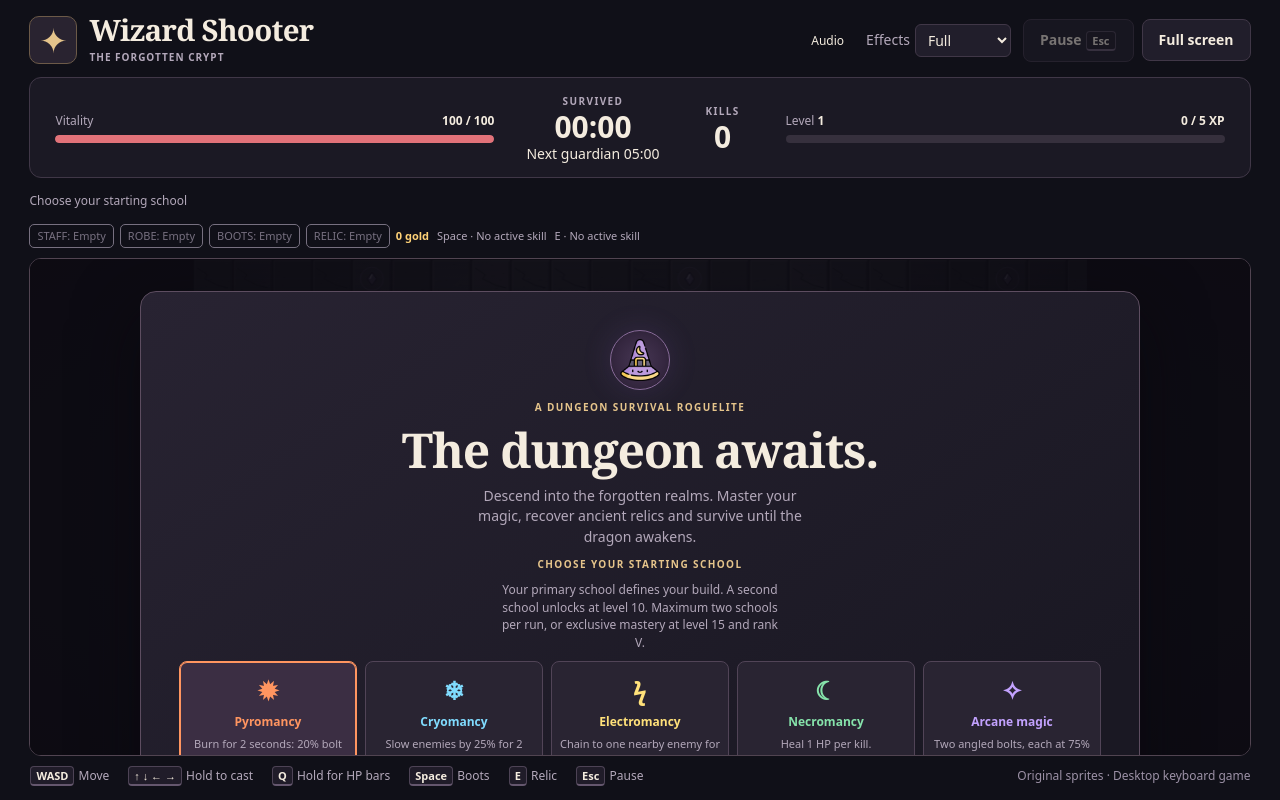
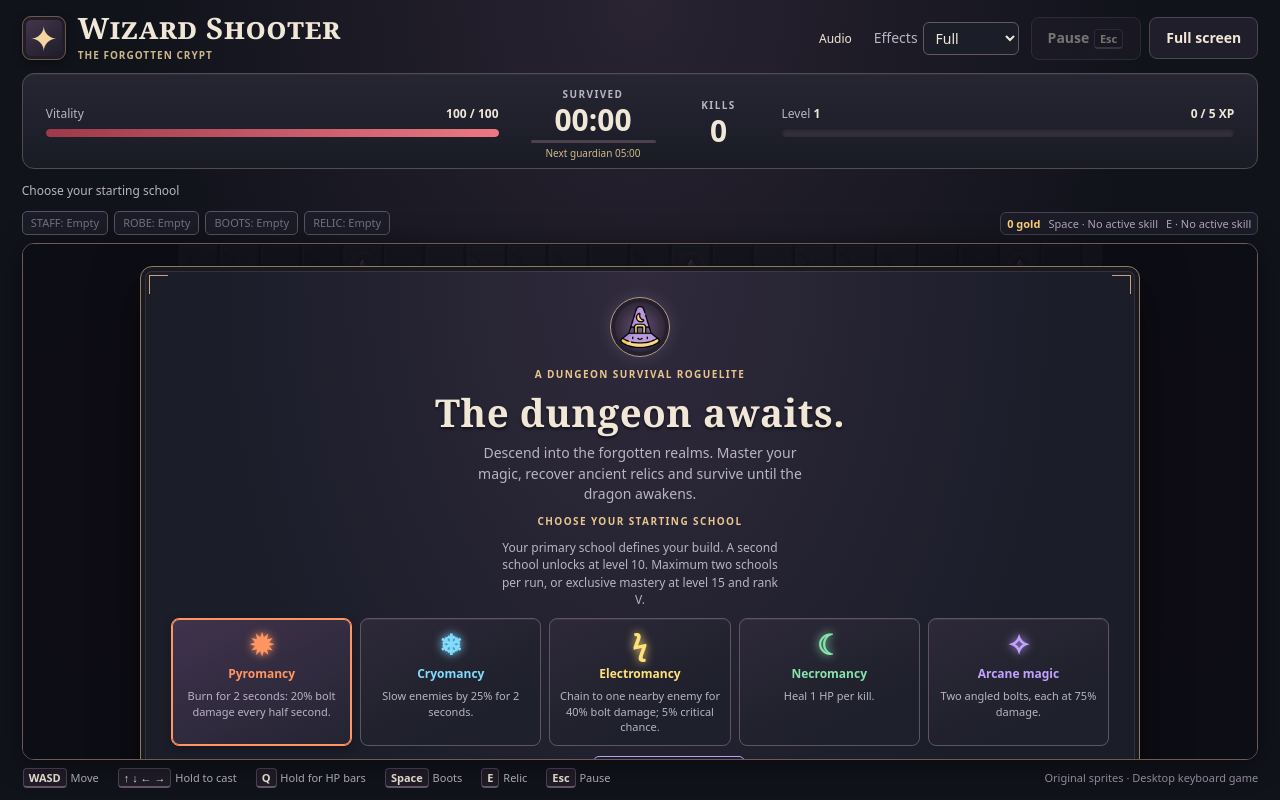
Before and after one commit to lucas-gomes-s/wizard-shooter, a website with bundled scripts: page index.html in a window 1280 px wide. Built offline with nearby package versions, Linux system fonts and the light colour scheme; files whose address does not match are found by name.

Commit message:
Polish dark fantasy title, reward cards, HUD, typography and compact layouts

```diff
--- a/styles/style.css
+++ b/styles/style.css
@@ -105,3 +105,42 @@ blockquote{margin:0;color:var(--gold);font-family:Georgia,serif;font-style:itali
 .profile-options{display:flex;align-items:center;justify-content:center;gap:6px 14px;flex-wrap:wrap;width:100%}.profile-options label{display:flex;align-items:center;gap:6px;font-size:12px;color:var(--muted)}.profile-options select{max-width:240px;background:#211e2b;border:1px solid var(--border);color:var(--text);padding:5px;border-radius:6px}.profile-options p{flex-basis:100%;max-width:none!important}.home{gap:10px}.profile-panel{width:min(100%,1050px);align-items:stretch}.profile-panel p{max-width:none!important}.codex-grid{display:grid;grid-template-columns:repeat(auto-fit,minmax(235px,1fr));gap:12px;text-align:left}.codex-group{background:#211d2b;border:1px solid #473b50;border-radius:8px;padding:10px}.codex-group h3{font-size:13px;color:var(--gold);margin:0 0 6px}.codex-entry{border-top:1px solid #3c3447;padding:7px 0;color:#b3a8ba}.codex-entry strong,.codex-entry span{display:block}.codex-entry span{font-size:11px;line-height:1.4}.codex-entry.discovered strong{color:#8ae1ae}.unlock-notice{color:#8ae1ae!important;font-weight:650;font-size:13px;max-width:none!important}.unlock-notice:empty{display:none}
 
 .audio-menu{position:relative;z-index:12}.audio-menu summary{cursor:pointer;list-style:none;font-size:12px;padding:7px 10px}.audio-menu summary::-webkit-details-marker{display:none}.audio-controls{position:absolute;right:0;top:calc(100% + 6px);width:205px;background:#211b2a;border:1px solid #61516c;box-shadow:0 8px 24px #0009;border-radius:8px;padding:12px;display:grid;gap:10px}.audio-controls label{display:grid;grid-template-columns:50px 1fr;align-items:center;gap:6px;font-size:12px}.audio-controls input{width:100%;accent-color:#c3a2ff}.audio-controls small{font-size:10px;color:#b3a8ba}.audio-controls button{width:100%}
+
+/* Reforged visual pass: restrained brass ornament, slate stone and school accents. */
+:root{--bg:#11131b;--panel:#191b26;--border:#4c4553;--text:#f1e7d7;--muted:#b9b3c3;--gold:#e8c58d;--violet:#c4afea;--red:#ed7883}
+body{background:radial-gradient(ellipse at 50% 0,#292332 0,transparent 55%),#11131b}
+.game-shell{gap:8px;padding:12px clamp(10px,1.7vw,28px)}
+.brand-mark{width:44px;height:44px;border-radius:9px;background:linear-gradient(145deg,#46374f,#1c1b26);box-shadow:inset 0 0 0 3px #211c2a,0 2px 8px #0006;color:#f3d5a0}
+.brand h1{font-variant:small-caps;letter-spacing:.02em}
+.edition{color:#cdb58c}
+.hud{background:linear-gradient(180deg,#262632,#191b25);border-color:#554a51;padding:9px clamp(12px,1.8vw,24px);box-shadow:inset 0 1px #ffffff0c}
+.health .track i{background:linear-gradient(90deg,#9d394b,#ec7882)}
+.experience .track i{background:linear-gradient(90deg,#725ab2,#c4afea)}
+.track{box-shadow:inset 0 1px 4px #0006}
+.run-time{min-width:125px}.next-encounter{display:block;font-size:10px;color:#d2b98e;white-space:nowrap;line-height:1.2}
+.journey-track{height:3px;background:#4c414d;margin:3px 0 4px;overflow:hidden;border-radius:2px}.journey-track i{display:block;height:100%;width:0;background:var(--gold)}
+.arena{border-color:#6c5c55;box-shadow:0 4px 30px #0007,inset 0 0 0 1px #cbb28b44;background:#171922}
+.vignette{background:radial-gradient(ellipse at center,transparent 65%,#10101940 100%)}
+.overlay{background:rgba(12,13,21,.69);padding:clamp(8px,2vw,22px)}
+.panel{position:relative;background:radial-gradient(ellipse at top,#302a3c,#1b1d29 60%);border:1px solid #927958;border-radius:12px;box-shadow:inset 0 0 0 4px #191923,inset 0 0 0 5px #c7a77d24,0 18px 48px #000a;padding:clamp(16px,2.4vw,30px)}
+.panel::before,.panel::after{content:'';position:absolute;top:8px;width:18px;height:18px;border-top:1px solid #c9a575;pointer-events:none}.panel::before{left:8px;border-left:1px solid #c9a575}.panel::after{right:8px;border-right:1px solid #c9a575}
+.panel h2{letter-spacing:.015em;font-size:clamp(26px,3vw,42px);text-shadow:0 2px 3px #0009}
+.home{gap:10px}.home .sigil{border-color:#b59b81;background:radial-gradient(circle,#665078,#292331 68%);box-shadow:inset 0 0 0 4px #24202d,0 0 15px #c4afea30}
+button.primary{background:linear-gradient(180deg,#efd6ac,#c9a36e);border-color:#f2d7aa;box-shadow:0 3px 9px #0004,inset 0 1px #fff3}
+.starter-card,.upgrade-card{background:linear-gradient(155deg,#2e2939,#1e202b 70%);border-color:#625364;box-shadow:inset 0 1px #ffffff10}
+.starter-card{min-height:90px}.starter-card[aria-pressed="true"]{background:linear-gradient(155deg,#40334d,#242432);box-shadow:inset 0 0 0 1px var(--school),0 3px 8px #0004}
+.starter-glyph{font-size:28px;line-height:1.1;text-shadow:0 0 10px var(--school)}
+.upgrade-card{border-top:3px solid var(--school,#b29a79);padding:13px}.upgrade-card[aria-current="true"]{border-top:3px solid var(--school,var(--gold));padding:12px}
+.spell-glyph{background:radial-gradient(circle,#393044,#191a27 70%);border-radius:12px;text-shadow:0 0 10px var(--school);box-shadow:inset 0 0 0 3px #171925}
+.spell-chip,.gear-chip{background:#1b1c27;border-color:color-mix(in srgb,var(--school,var(--rarity,#71657f)) 60%,#282735);border-radius:5px;padding:3px 8px}
+.gear-row{justify-content:space-between}.active-bar{padding:3px 6px;background:#1b1c27;border:1px solid #46404e;border-radius:6px}
+.boss-hud{background:#211d29f2;border-color:#b96c63;box-shadow:0 3px 9px #0007}
+.boss-hud .track{height:10px}.boss-hud .track i{background:linear-gradient(90deg,#a34051,#f18c78)}
+.event-hud,.treasure-hint,.merchant-hint{background:#1c1e29f2;box-shadow:0 2px 9px #0005}
+.result-stats div,.codex-group{background:#1b1d27;border-color:#524957}
+.result-stats strong{color:#f1d7ad}.codex-entry.discovered{background:#2a443221}
+.profile-options select,.toggle select{background:#1b1e29;border-color:#635665}
+.footer{font-size:11px}
+@media(max-width:700px){.game-shell{padding:8px;gap:6px}.run-time{min-width:70px}.next-encounter{font-size:8px}.hud{gap:7px;padding:8px}.starter-card{min-height:74px}.gear-row{gap:4px}.active-bar{font-size:10px}.panel{padding:14px}.shop-cards{grid-template-columns:repeat(2,minmax(0,1fr))}}
+@media(max-width:480px){.shop-cards{grid-template-columns:1fr}.next-encounter{white-space:normal;max-width:70px}}
+@media(max-height:600px){.home .sigil{display:none}.home{gap:7px}.starter-card{min-height:0}.starter-card span:last-child{display:none}}
```
